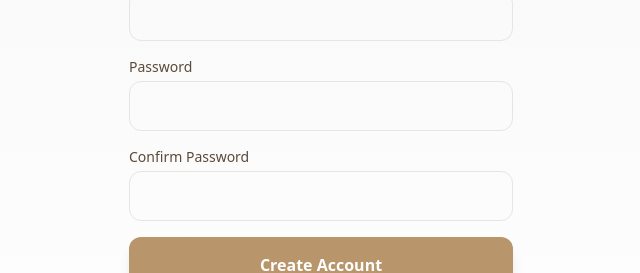
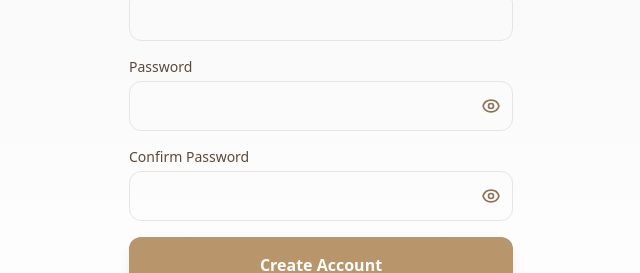
Before and after one commit to Zyrych/janisFineJewelry, a React (Vite) app: page /register in a window 1280 px wide. Shown: the part 363-636 px from the top of the page, without its empty margins (319-959 px from the left). Built offline with nearby package versions, Linux system fonts and the light colour scheme; no server answers.

Commit message:
show password functionality in login and register page

```diff
--- a/src/pages/Login.tsx
+++ b/src/pages/Login.tsx
@@ -5,6 +5,7 @@
 export default function Login() {
   const [email, setEmail] = useState('');
   const [password, setPassword] = useState('');
+  const [showPassword, setShowPassword] = useState(false);
   const [error, setError] = useState('');
   const [loading, setLoading] = useState(false);
   const [emailNotConfirmed, setEmailNotConfirmed] = useState(false);
@@ -124,13 +125,31 @@
             <label className="block text-sm font-medium text-[#5C4A3A] mb-1">
               Password
             </label>
-            <input
-              type="password"
-              value={password}
-              onChange={(e) => setPassword(e.target.value)}
-              className="w-full px-4 py-3 rounded-xl border border-stone-200 focus:outline-none focus:ring-2 focus:ring-[#B8956B] focus:border-transparent"
-              required
-            />
+            <div className="relative">
+              <input
+                type={showPassword ? 'text' : 'password'}
+                value={password}
+                onChange={(e) => setPassword(e.target.value)}
+                className="w-full px-4 py-3 pr-12 rounded-xl border border-stone-200 focus:outline-none focus:ring-2 focus:ring-[#B8956B] focus:border-transparent"
+                required
+              />
+              <button
+                type="button"
+                onClick={() => setShowPassword(!showPassword)}
+                className="absolute right-3 top-1/2 -translate-y-1/2 text-[#8B7355] hover:text-[#5C4A3A]"
+              >
+                {showPassword ? (
+                  <svg className="w-5 h-5" fill="none" stroke="currentColor" viewBox="0 0 24 24">
+                    <path strokeLinecap="round" strokeLinejoin="round" strokeWidth={2} d="M13.875 18.825A10.05 10.05 0 0112 19c-4.478 0-8.268-2.943-9.543-7a9.97 9.97 0 011.563-3.029m5.858.908a3 3 0 114.243 4.243M9.878 9.878l4.242 4.242M9.88 9.88l-3.29-3.29m7.532 7.532l3.29 3.29M3 3l3.59 3.59m0 0A9.953 9.953 0 0112 5c4.478 0 8.268 2.943 9.543 7a10.025 10.025 0 01-4.132 5.411m0 0L21 21" />
+                  </svg>
+                ) : (
+                  <svg className="w-5 h-5" fill="none" stroke="currentColor" viewBox="0 0 24 24">
+                    <path strokeLinecap="round" strokeLinejoin="round" strokeWidth={2} d="M15 12a3 3 0 11-6 0 3 3 0 016 0z" />
+                    <path strokeLinecap="round" strokeLinejoin="round" strokeWidth={2} d="M2.458 12C3.732 7.943 7.523 5 12 5c4.478 0 8.268 2.943 9.542 7-1.274 4.057-5.064 7-9.542 7-4.477 0-8.268-2.943-9.542-7z" />
+                  </svg>
+                )}
+              </button>
+            </div>
           </div>
 
           <button
--- a/src/pages/Register.tsx
+++ b/src/pages/Register.tsx
@@ -7,6 +7,8 @@
   const [email, setEmail] = useState('');
   const [password, setPassword] = useState('');
   const [confirmPassword, setConfirmPassword] = useState('');
+  const [showPassword, setShowPassword] = useState(false);
+  const [showConfirmPassword, setShowConfirmPassword] = useState(false);
   const [error, setError] = useState('');
   const [loading, setLoading] = useState(false);
   const [success, setSuccess] = useState(false);
@@ -169,26 +171,62 @@
             <label className="block text-sm font-medium text-[#5C4A3A] mb-1">
               Password
             </label>
+            <div className="relative">
               <input
-              type="password"
+                type={showPassword ? 'text' : 'password'}
                 value={password}
                 onChange={(e) => setPassword(e.target.value)}
-              className="w-full px-4 py-3 rounded-xl border border-stone-200 focus:outline-none focus:ring-2 focus:ring-[#B8956B] focus:border-transparent"
+                className="w-full px-4 py-3 pr-12 rounded-xl border border-stone-200 focus:outline-none focus:ring-2 focus:ring-[#B8956B] focus:border-transparent"
                 required
               />
+              <button
+                type="button"
+                onClick={() => setShowPassword(!showPassword)}
+                className="absolute right-3 top-1/2 -translate-y-1/2 text-[#8B7355] hover:text-[#5C4A3A]"
+              >
+                {showPassword ? (
+                  <svg className="w-5 h-5" fill="none" stroke="currentColor" viewBox="0 0 24 24">
+                    <path strokeLinecap="round" strokeLinejoin="round" strokeWidth={2} d="M13.875 18.825A10.05 10.05 0 0112 19c-4.478 0-8.268-2.943-9.543-7a9.97 9.97 0 011.563-3.029m5.858.908a3 3 0 114.243 4.243M9.878 9.878l4.242 4.242M9.88 9.88l-3.29-3.29m7.532 7.532l3.29 3.29M3 3l3.59 3.59m0 0A9.953 9.953 0 0112 5c4.478 0 8.268 2.943 9.543 7a10.025 10.025 0 01-4.132 5.411m0 0L21 21" />
+                  </svg>
+                ) : (
+                  <svg className="w-5 h-5" fill="none" stroke="currentColor" viewBox="0 0 24 24">
+                    <path strokeLinecap="round" strokeLinejoin="round" strokeWidth={2} d="M15 12a3 3 0 11-6 0 3 3 0 016 0z" />
+                    <path strokeLinecap="round" strokeLinejoin="round" strokeWidth={2} d="M2.458 12C3.732 7.943 7.523 5 12 5c4.478 0 8.268 2.943 9.542 7-1.274 4.057-5.064 7-9.542 7-4.477 0-8.268-2.943-9.542-7z" />
+                  </svg>
+                )}
+              </button>
+            </div>
           </div>
 
           <div>
             <label className="block text-sm font-medium text-[#5C4A3A] mb-1">
               Confirm Password
             </label>
+            <div className="relative">
               <input
-              type="password"
+                type={showConfirmPassword ? 'text' : 'password'}
                 value={confirmPassword}
                 onChange={(e) => setConfirmPassword(e.target.value)}
-              className="w-full px-4 py-3 rounded-xl border border-stone-200 focus:outline-none focus:ring-2 focus:ring-[#B8956B] focus:border-transparent"
+                className="w-full px-4 py-3 pr-12 rounded-xl border border-stone-200 focus:outline-none focus:ring-2 focus:ring-[#B8956B] focus:border-transparent"
                 required
               />
+              <button
+                type="button"
+                onClick={() => setShowConfirmPassword(!showConfirmPassword)}
+                className="absolute right-3 top-1/2 -translate-y-1/2 text-[#8B7355] hover:text-[#5C4A3A]"
+              >
+                {showConfirmPassword ? (
+                  <svg className="w-5 h-5" fill="none" stroke="currentColor" viewBox="0 0 24 24">
+                    <path strokeLinecap="round" strokeLinejoin="round" strokeWidth={2} d="M13.875 18.825A10.05 10.05 0 0112 19c-4.478 0-8.268-2.943-9.543-7a9.97 9.97 0 011.563-3.029m5.858.908a3 3 0 114.243 4.243M9.878 9.878l4.242 4.242M9.88 9.88l-3.29-3.29m7.532 7.532l3.29 3.29M3 3l3.59 3.59m0 0A9.953 9.953 0 0112 5c4.478 0 8.268 2.943 9.543 7a10.025 10.025 0 01-4.132 5.411m0 0L21 21" />
+                  </svg>
+                ) : (
+                  <svg className="w-5 h-5" fill="none" stroke="currentColor" viewBox="0 0 24 24">
+                    <path strokeLinecap="round" strokeLinejoin="round" strokeWidth={2} d="M15 12a3 3 0 11-6 0 3 3 0 016 0z" />
+                    <path strokeLinecap="round" strokeLinejoin="round" strokeWidth={2} d="M2.458 12C3.732 7.943 7.523 5 12 5c4.478 0 8.268 2.943 9.542 7-1.274 4.057-5.064 7-9.542 7-4.477 0-8.268-2.943-9.542-7z" />
+                  </svg>
+                )}
+              </button>
+            </div>
           </div>
 
           <button
```
Lines whose indentation alone changed are shown as unchanged.
